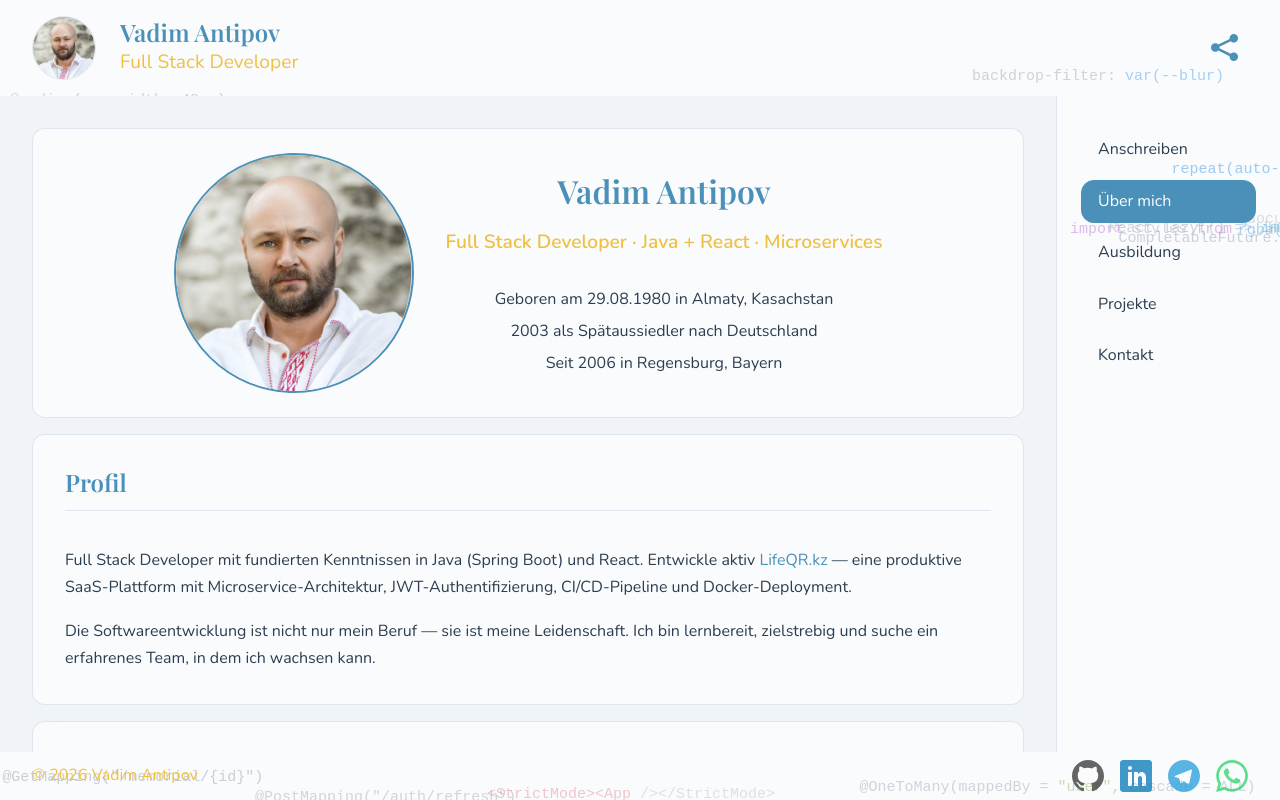
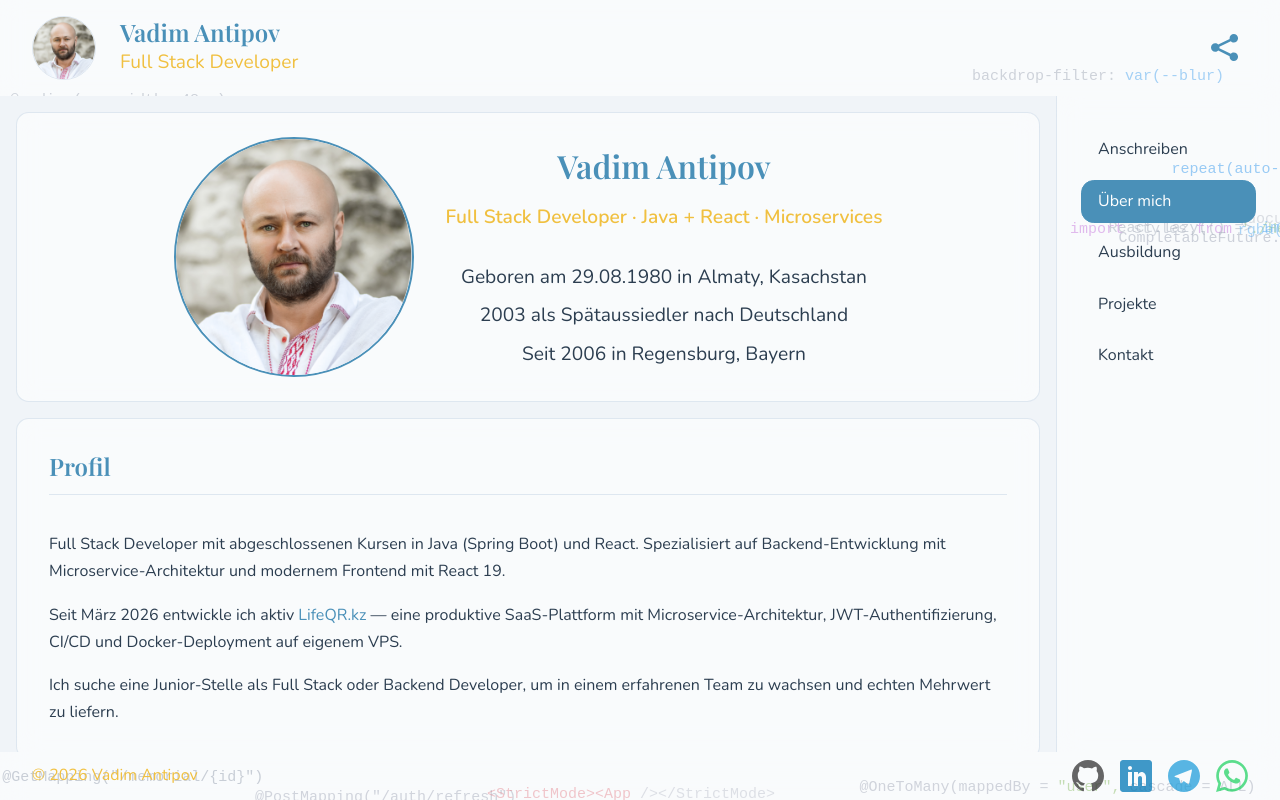
Before and after one commit to login-nigol/portfolio, a React app: page /about in a window 1280 px wide. Built offline with nearby package versions, Linux system fonts and the light colour scheme; the HTML template or start-up script is replaced by a standard one.

Commit message:
fix: About Profil — corrected education background and LifeQR start date

```diff
--- a/src/pages/About/About.jsx
+++ b/src/pages/About/About.jsx
@@ -125,14 +125,18 @@ export default function About() {
       >
         <h2 className={styles.cardTitle}>Profil</h2>
         <p>
-          Full Stack Developer mit fundierten Kenntnissen in Java (Spring Boot) und React.
-          Entwickle aktiv <a href="https://lifeqr.kz" target="_blank" rel="noopener noreferrer">LifeQR.kz</a> —
-          eine produktive SaaS-Plattform mit Microservice-Architektur, JWT-Authentifizierung,
-          CI/CD-Pipeline und Docker-Deployment.
+          Full Stack Developer mit abgeschlossenen Kursen in Java (Spring Boot)
+          und React. Spezialisiert auf Backend-Entwicklung mit Microservice-Architektur
+          und modernem Frontend mit React 19.
         </p>
         <p>
-          Die Softwareentwicklung ist nicht nur mein Beruf — sie ist meine Leidenschaft.
-          Ich bin lernbereit, zielstrebig und suche ein erfahrenes Team, in dem ich wachsen kann.
+          Seit März 2026 entwickle ich aktiv <a href="https://lifeqr.kz" target="_blank" rel="noopener noreferrer">LifeQR.kz</a> —
+          eine produktive SaaS-Plattform mit Microservice-Architektur,
+          JWT-Authentifizierung, CI/CD und Docker-Deployment auf eigenem VPS.
+        </p>
+        <p>
+          Ich suche eine Junior-Stelle als Full Stack oder Backend Developer,
+          um in einem erfahrenen Team zu wachsen und echten Mehrwert zu liefern.
         </p>
       </motion.section>
 
--- a/src/pages/About/About.module.css
+++ b/src/pages/About/About.module.css
@@ -65,7 +65,7 @@
   display: flex;
   flex-direction: column;
   gap: 0.4em;
-  font-size: var(--fs-base);
+  font-size: var(--fs-md);
   color: var(--color-text);
 }
 
@@ -226,10 +226,9 @@
 @media (max-width: 48em) {
 
   .hero {
-    /* --- Одна колонка: фото сверху, инфо снизу --- */
-    /* grid-template-columns: 1fr; */
     flex-direction: column;
     text-align: center;
+    padding: var(--space-md);
   }
 
   .photo {
--- a/src/styles/App.module.css
+++ b/src/styles/App.module.css
@@ -35,7 +35,7 @@
   /* --- Только здесь скроллится --- */
   overflow-y: auto;
 
-  padding: var(--space-lg);
+  padding: var(--space-sm);
 }
 
 /* ===================== МОБИЛА (до 48em = 768px) ===================== */
```
